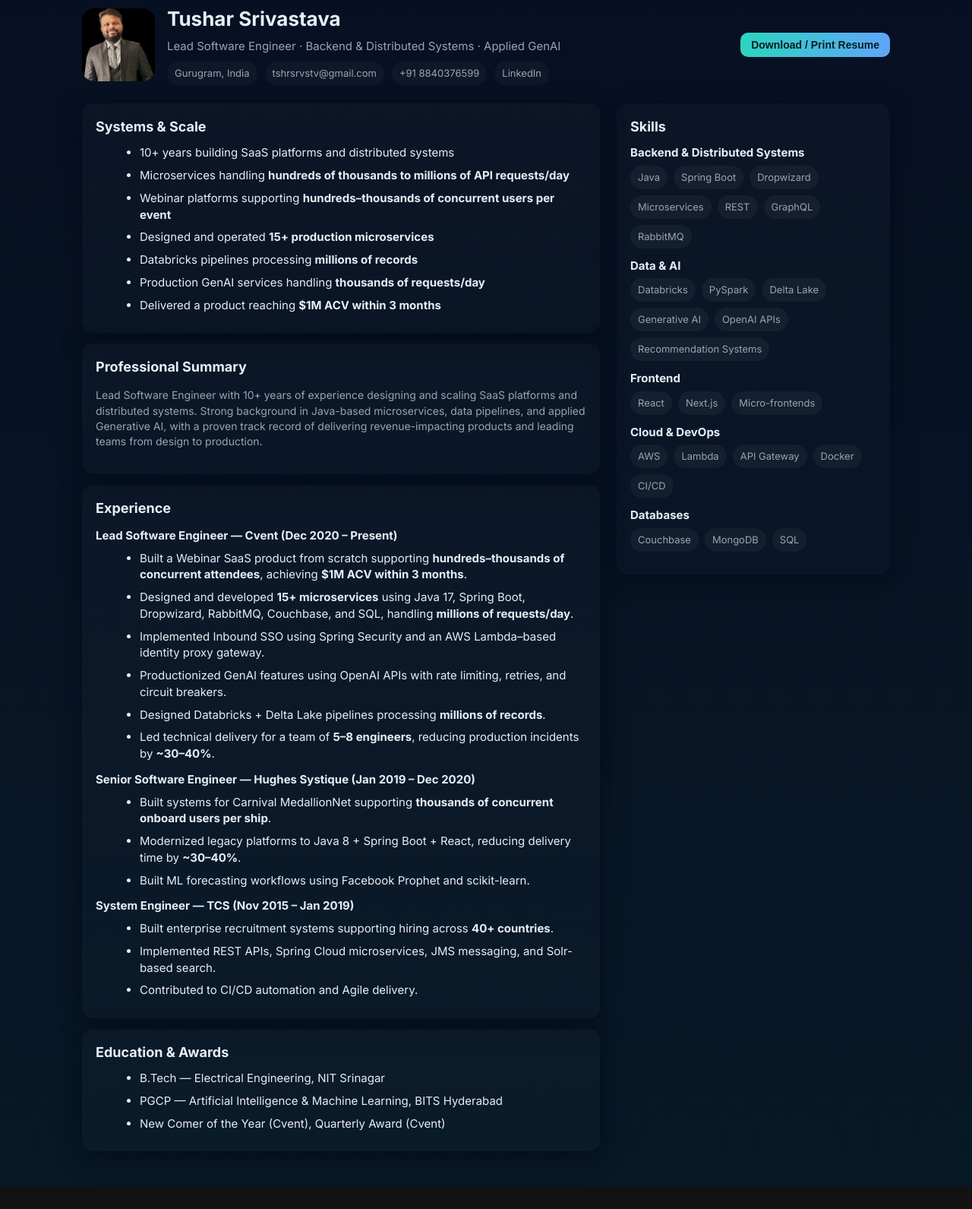
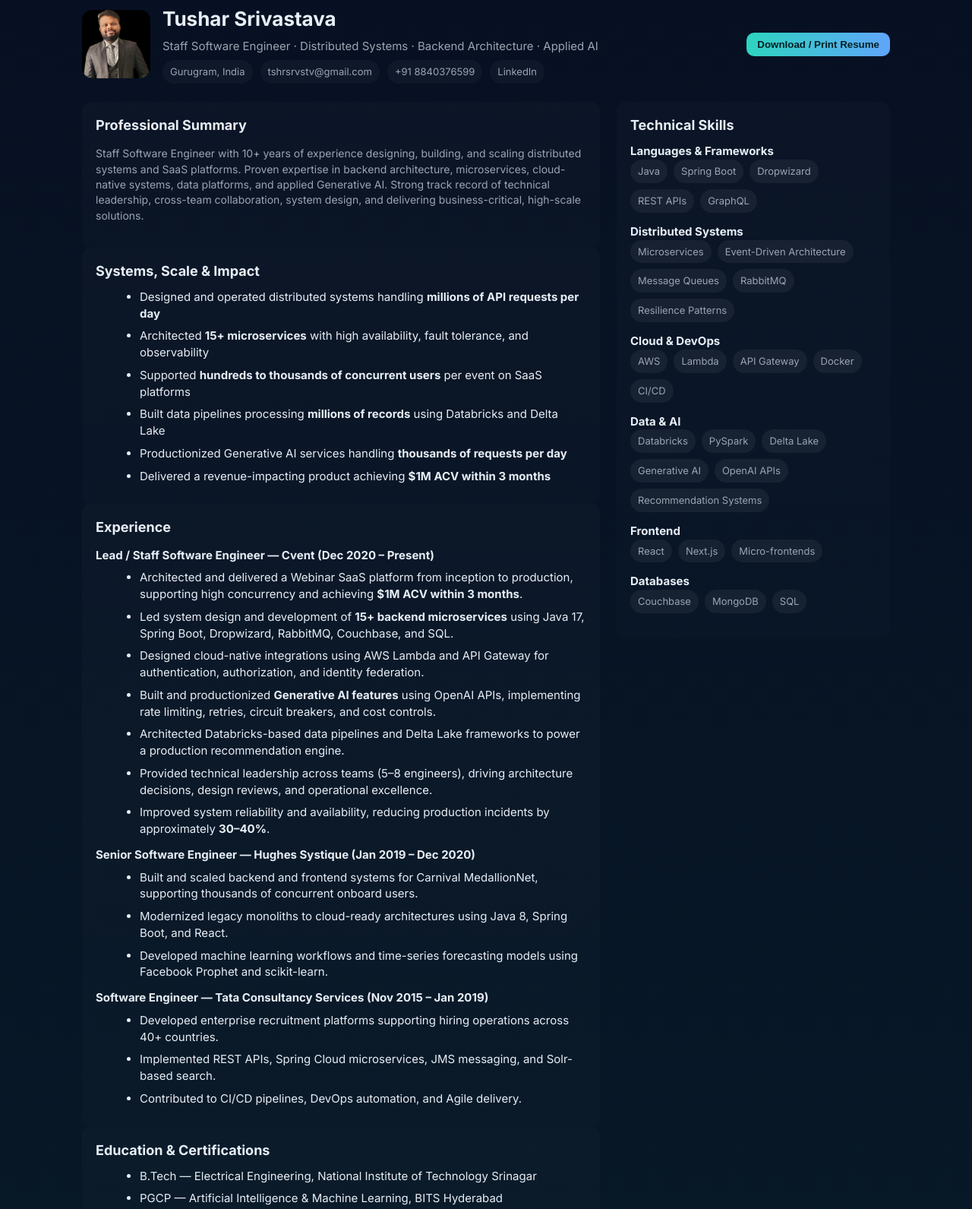
Before and after one commit to tshrsrvstv/tshrsrvstv, a plain HTML site: page index.html in a window 1280 px wide. Shown: the part 40-1631 px from the top of the page at 76% size. Before the commit the page ends 1601 px from the top, so only its background shows below. Drawn offline with Linux system fonts and the light colour scheme.

Commit message:
Revise resume details and layout
Updated the resume details including job title and responsibilities. Adjusted styles and layout for improved presentation.

```diff
--- a/index.html
+++ b/index.html
@@ -1,15 +1,14 @@
 <!doctype html>
 <!--
-  Tushar Srivastava — Lead Software Engineer
-  FAANG-style, metrics-driven, single-file HTML resume
+  Tushar Srivastava — Staff Software Engineer (ATS Optimized)
 -->
 <html lang="en">
 <head>
   <meta charset="utf-8" />
   <meta name="viewport" content="width=device-width,initial-scale=1" />
-  <title>Tushar Srivastava — Lead Software Engineer</title>
+  <title>Tushar Srivastava — Staff Software Engineer</title>
 
-  <link href="https://fonts.googleapis.com/css2?family=Inter:wght@300;400;600;700;800&display=swap" rel="stylesheet">
+  <link href="https://fonts.googleapis.com/css2?family=Inter:wght@400;600;700&display=swap" rel="stylesheet">
 
   <style>
     :root{
@@ -17,11 +16,10 @@
       --card:#0b1220;
       --muted:#9aa4b2;
       --accent:#2dd4bf;
-      --glass: rgba(255,255,255,0.03);
-      --radius:14px;
+      --glass:rgba(255,255,255,0.03);
+      --radius:12px;
       --max-width:1100px;
       --print-margin:8mm;
-      color-scheme: dark;
     }
 
     *{box-sizing:border-box}
@@ -39,35 +37,27 @@
     header{
       display:flex;
       justify-content:space-between;
-      gap:18px;
       align-items:center;
+      gap:16px;
       flex-wrap:wrap;
     }
 
-    .left-header{
+    .left{
       display:flex;
       gap:16px;
       align-items:center;
-      min-width:0;
     }
 
     .avatar{
-      width:96px;height:96px;
-      border-radius:16px;
-      overflow:hidden;
-      flex-shrink:0;
-      background:#111;
+      width:90px;height:90px;border-radius:14px;overflow:hidden;
     }
     .avatar img{width:100%;height:100%;object-fit:cover}
 
     h1{margin:0;font-size:26px}
-    .sub{color:var(--muted);margin-top:6px}
+    .subtitle{color:var(--muted);margin-top:6px}
 
     .contact{
-      display:flex;
-      gap:10px;
-      margin-top:10px;
-      flex-wrap:wrap;
+      display:flex;gap:10px;margin-top:8px;flex-wrap:wrap;
     }
     .pill{
       background:var(--glass);
@@ -77,23 +67,14 @@
       color:var(--muted);
     }
 
-    .header-actions{
-      display:flex;
-      gap:10px;
-    }
-
     .btn{
-      display:inline-flex;
-      align-items:center;
-      gap:8px;
       padding:8px 14px;
       border-radius:10px;
       background:linear-gradient(90deg,var(--accent),#60a5fa);
+      border:0;
+      font-weight:700;
+      cursor:pointer;
       color:#042024;
-      border:0;
-      cursor:pointer;
-      font-weight:700;
-      font-size:14px;
     }
 
     main{
@@ -107,12 +88,10 @@
       background:linear-gradient(180deg,rgba(255,255,255,0.02),rgba(255,255,255,0.01));
       padding:18px;
       border-radius:var(--radius);
-      box-shadow:0 8px 30px rgba(2,6,23,0.6);
     }
 
-    section + section{margin-top:14px}
-    h2{margin:0 0 10px 0;font-size:18px}
-    h3{margin:12px 0 4px 0;font-size:15px}
+    h2{margin:0 0 10px;font-size:18px}
+    h3{margin:12px 0 6px;font-size:15px}
     .muted{color:var(--muted);font-size:14px}
 
     ul{margin:8px 0 0 18px}
@@ -120,29 +99,25 @@
 
     aside{position:sticky;top:24px}
 
-    .skill-group{margin-bottom:12px}
-    .skill-group strong{display:block;margin-bottom:6px}
+    .skill-group{margin-bottom:14px}
     .tags{display:flex;flex-wrap:wrap;gap:8px}
     .tag{
-      background:rgba(255,255,255,0.04);
+      background:rgba(255,255,255,0.05);
       padding:6px 10px;
       border-radius:999px;
       font-size:13px;
       color:var(--muted);
     }
 
-    @media (max-width:980px){
+    @media(max-width:980px){
       main{grid-template-columns:1fr}
       aside{position:static}
-      header{flex-direction:column;align-items:flex-start}
     }
 
     @media print{
       body{background:white;color:black;font-size:12px}
-      .pill,.btn{display:none}
+      .btn,.pill{display:none}
       main{grid-template-columns:1fr}
-      .card{box-shadow:none;background:transparent}
-      aside{position:static}
       @page{margin:var(--print-margin)}
     }
   </style>
@@ -151,15 +126,16 @@
 <body>
 <div class="container">
 
-  <!-- HEADER -->
 <header>
-    <div class="left-header">
+  <div class="left">
     <div class="avatar">
-        <img src="ProfilePicTushar.jpeg" alt="Tushar Srivastava" />
+      <img src="ProfilePicTushar.jpeg" alt="Tushar Srivastava">
     </div>
     <div>
       <h1>Tushar Srivastava</h1>
-        <div class="sub">Lead Software Engineer · Backend & Distributed Systems · Applied GenAI</div>
+      <div class="subtitle">
+        Staff Software Engineer · Distributed Systems · Backend Architecture · Applied AI
+      </div>
       <div class="contact">
         <span class="pill">Gurugram, India</span>
         <span class="pill">tshrsrvstv@gmail.com</span>
@@ -168,94 +144,123 @@
       </div>
     </div>
   </div>
-
-    <div class="header-actions">
   <button class="btn" onclick="window.print()">Download / Print Resume</button>
-    </div>
 </header>
 
 <main>
 
-    <!-- LEFT COLUMN -->
+<!-- MAIN -->
 <div>
-
-      <section class="card">
-        <h2>Systems & Scale</h2>
-        <ul>
-          <li>10+ years building SaaS platforms and distributed systems</li>
-          <li>Microservices handling <strong>hundreds of thousands to millions of API requests/day</strong></li>
-          <li>Webinar platforms supporting <strong>hundreds–thousands of concurrent users per event</strong></li>
-          <li>Designed and operated <strong>15+ production microservices</strong></li>
-          <li>Databricks pipelines processing <strong>millions of records</strong></li>
-          <li>Production GenAI services handling <strong>thousands of requests/day</strong></li>
-          <li>Delivered a product reaching <strong>$1M ACV within 3 months</strong></li>
-        </ul>
-      </section>
 
 <section class="card">
   <h2>Professional Summary</h2>
   <p class="muted">
-          Lead Software Engineer with 10+ years of experience designing and scaling SaaS platforms and
-          distributed systems. Strong background in Java-based microservices, data pipelines, and applied
-          Generative AI, with a proven track record of delivering revenue-impacting products and leading
-          teams from design to production.
+    Staff Software Engineer with 10+ years of experience designing, building, and scaling
+    distributed systems and SaaS platforms. Proven expertise in backend architecture,
+    microservices, cloud-native systems, data platforms, and applied Generative AI.
+    Strong track record of technical leadership, cross-team collaboration, system design,
+    and delivering business-critical, high-scale solutions.
   </p>
+</section>
+
+<section class="card">
+  <h2>Systems, Scale & Impact</h2>
+  <ul>
+    <li>Designed and operated distributed systems handling <strong>millions of API requests per day</strong></li>
+    <li>Architected <strong>15+ microservices</strong> with high availability, fault tolerance, and observability</li>
+    <li>Supported <strong>hundreds to thousands of concurrent users</strong> per event on SaaS platforms</li>
+    <li>Built data pipelines processing <strong>millions of records</strong> using Databricks and Delta Lake</li>
+    <li>Productionized Generative AI services handling <strong>thousands of requests per day</strong></li>
+    <li>Delivered a revenue-impacting product achieving <strong>$1M ACV within 3 months</strong></li>
+  </ul>
 </section>
 
 <section class="card">
   <h2>Experience</h2>
 
-        <h3>Lead Software Engineer — Cvent (Dec 2020 – Present)</h3>
+  <h3>Lead / Staff Software Engineer — Cvent (Dec 2020 – Present)</h3>
   <ul>
-          <li>Built a Webinar SaaS product from scratch supporting <strong>hundreds–thousands of concurrent attendees</strong>, achieving <strong>$1M ACV within 3 months</strong>.</li>
-          <li>Designed and developed <strong>15+ microservices</strong> using Java 17, Spring Boot, Dropwizard, RabbitMQ, Couchbase, and SQL, handling <strong>millions of requests/day</strong>.</li>
-          <li>Implemented Inbound SSO using Spring Security and an AWS Lambda–based identity proxy gateway.</li>
-          <li>Productionized GenAI features using OpenAI APIs with rate limiting, retries, and circuit breakers.</li>
-          <li>Designed Databricks + Delta Lake pipelines processing <strong>millions of records</strong>.</li>
-          <li>Led technical delivery for a team of <strong>5–8 engineers</strong>, reducing production incidents by <strong>~30–40%</strong>.</li>
+    <li>Architected and delivered a Webinar SaaS platform from inception to production,
+        supporting high concurrency and achieving <strong>$1M ACV within 3 months</strong>.</li>
+    <li>Led system design and development of <strong>15+ backend microservices</strong>
+        using Java 17, Spring Boot, Dropwizard, RabbitMQ, Couchbase, and SQL.</li>
+    <li>Designed cloud-native integrations using AWS Lambda and API Gateway for authentication,
+        authorization, and identity federation.</li>
+    <li>Built and productionized <strong>Generative AI features</strong> using OpenAI APIs,
+        implementing rate limiting, retries, circuit breakers, and cost controls.</li>
+    <li>Architected Databricks-based data pipelines and Delta Lake frameworks to power
+        a production recommendation engine.</li>
+    <li>Provided technical leadership across teams (5–8 engineers), driving architecture
+        decisions, design reviews, and operational excellence.</li>
+    <li>Improved system reliability and availability, reducing production incidents
+        by approximately <strong>30–40%</strong>.</li>
   </ul>
 
   <h3>Senior Software Engineer — Hughes Systique (Jan 2019 – Dec 2020)</h3>
   <ul>
-          <li>Built systems for Carnival MedallionNet supporting <strong>thousands of concurrent onboard users per ship</strong>.</li>
-          <li>Modernized legacy platforms to Java 8 + Spring Boot + React, reducing delivery time by <strong>~30–40%</strong>.</li>
-          <li>Built ML forecasting workflows using Facebook Prophet and scikit-learn.</li>
+    <li>Built and scaled backend and frontend systems for Carnival MedallionNet,
+        supporting thousands of concurrent onboard users.</li>
+    <li>Modernized legacy monoliths to cloud-ready architectures using Java 8,
+        Spring Boot, and React.</li>
+    <li>Developed machine learning workflows and time-series forecasting models
+        using Facebook Prophet and scikit-learn.</li>
   </ul>
 
-        <h3>System Engineer — TCS (Nov 2015 – Jan 2019)</h3>
+  <h3>Software Engineer — Tata Consultancy Services (Nov 2015 – Jan 2019)</h3>
   <ul>
-          <li>Built enterprise recruitment systems supporting hiring across <strong>40+ countries</strong>.</li>
-          <li>Implemented REST APIs, Spring Cloud microservices, JMS messaging, and Solr-based search.</li>
-          <li>Contributed to CI/CD automation and Agile delivery.</li>
+    <li>Developed enterprise recruitment platforms supporting hiring operations
+        across 40+ countries.</li>
+    <li>Implemented REST APIs, Spring Cloud microservices, JMS messaging,
+        and Solr-based search.</li>
+    <li>Contributed to CI/CD pipelines, DevOps automation, and Agile delivery.</li>
   </ul>
 </section>
 
 <section class="card">
-        <h2>Education & Awards</h2>
+  <h2>Education & Certifications</h2>
   <ul>
-          <li>B.Tech — Electrical Engineering, NIT Srinagar</li>
+    <li>B.Tech — Electrical Engineering, National Institute of Technology Srinagar</li>
     <li>PGCP — Artificial Intelligence & Machine Learning, BITS Hyderabad</li>
-          <li>New Comer of the Year (Cvent), Quarterly Award (Cvent)</li>
   </ul>
 </section>
 
 </div>
 
-    <!-- RIGHT COLUMN -->
+<!-- ASIDE -->
 <aside>
   <div class="card">
-        <h2>Skills</h2>
+    <h2>Technical Skills</h2>
 
     <div class="skill-group">
-          <strong>Backend & Distributed Systems</strong>
+      <strong>Languages & Frameworks</strong>
       <div class="tags">
         <span class="tag">Java</span>
         <span class="tag">Spring Boot</span>
         <span class="tag">Dropwizard</span>
+        <span class="tag">REST APIs</span>
+        <span class="tag">GraphQL</span>
+      </div>
+    </div>
+
+    <div class="skill-group">
+      <strong>Distributed Systems</strong>
+      <div class="tags">
         <span class="tag">Microservices</span>
-            <span class="tag">REST</span>
-            <span class="tag">GraphQL</span>
+        <span class="tag">Event-Driven Architecture</span>
+        <span class="tag">Message Queues</span>
         <span class="tag">RabbitMQ</span>
+        <span class="tag">Resilience Patterns</span>
+      </div>
+    </div>
+
+    <div class="skill-group">
+      <strong>Cloud & DevOps</strong>
+      <div class="tags">
+        <span class="tag">AWS</span>
+        <span class="tag">Lambda</span>
+        <span class="tag">API Gateway</span>
+        <span class="tag">Docker</span>
+        <span class="tag">CI/CD</span>
       </div>
     </div>
 
@@ -281,17 +286,6 @@
     </div>
 
     <div class="skill-group">
-          <strong>Cloud & DevOps</strong>
-          <div class="tags">
-            <span class="tag">AWS</span>
-            <span class="tag">Lambda</span>
-            <span class="tag">API Gateway</span>
-            <span class="tag">Docker</span>
-            <span class="tag">CI/CD</span>
-          </div>
-        </div>
-
-        <div class="skill-group">
       <strong>Databases</strong>
       <div class="tags">
         <span class="tag">Couchbase</span>
```
Lines whose indentation alone changed are shown as unchanged.
